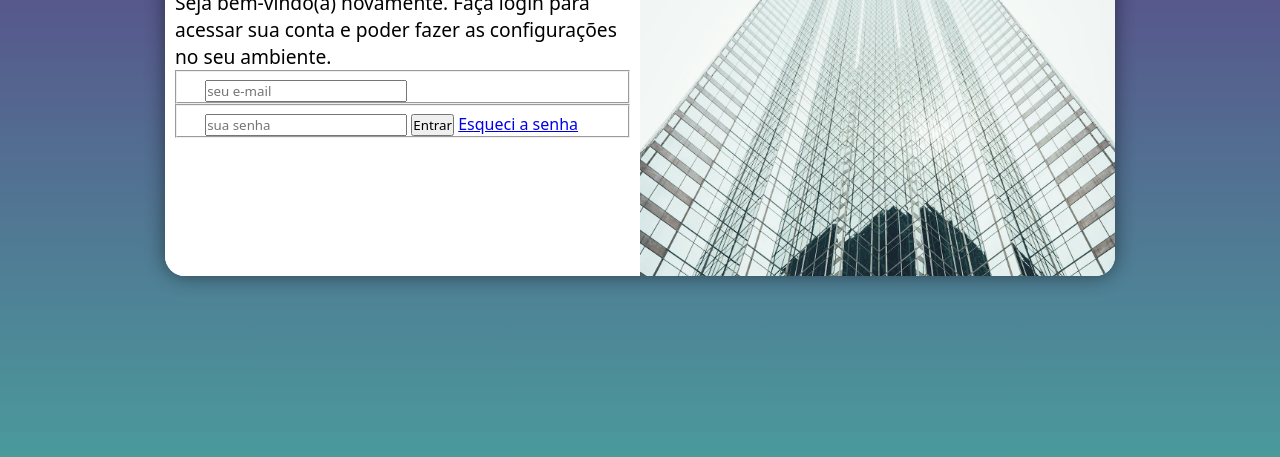
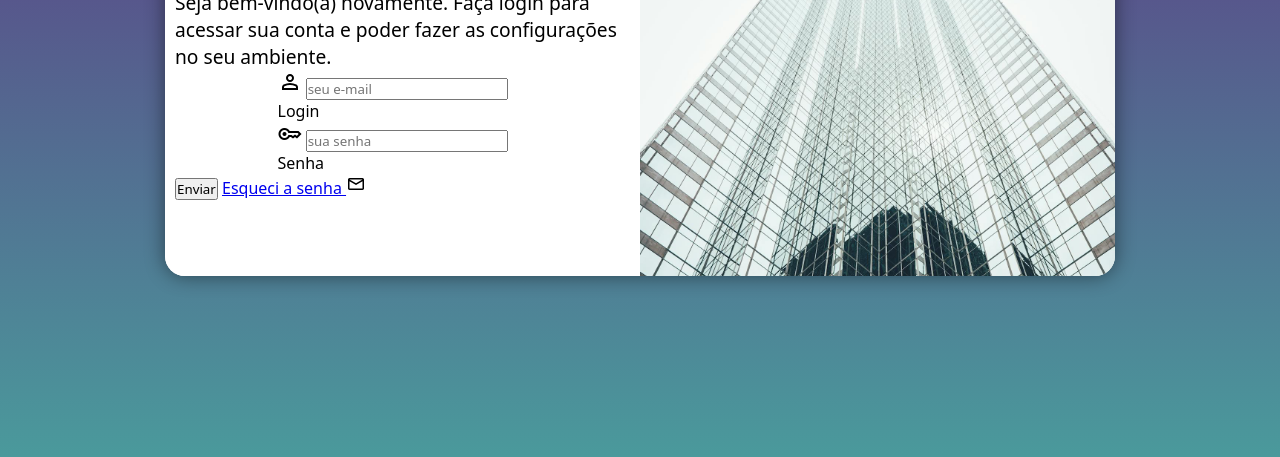
Before and after one commit to JamilyGSS/projeto-login, a plain HTML site: page index.html in a window 1280 px wide. Shown: the part 299-756 px from the top of the page. Drawn offline with nearby package versions, Linux system fonts and the light colour scheme.

Commit message:
mais atualizações

```diff
--- a/index.html
+++ b/index.html
@@ -4,6 +4,7 @@
     <meta charset="UTF-8">
     <meta name="viewport" content="width=device-width, initial-scale=1.0">
     <title>Login</title>
+    <link rel="stylesheet" href="https://fonts.googleapis.com/css2?family=Material+Symbols+Outlined:opsz,wght,FILL,GRAD@20..48,100..700,0..1,-50..200&icon_names=key" />
     <link rel="stylesheet" href="estilos/style.css" >
     <link rel="stylesheet" href="estilos/mediaquery.css" media="all">
 </head>
@@ -16,28 +17,25 @@
             <div id="form">
                 <h1>Login</h1>
                 <p id="texto">Seja bem-vindo(a) novamente. Faça login para acessar sua conta e poder fazer as configurações no seu ambiente.</p>
-                <form action="login.php" method="post">
+                <form action="login.php" method="post" autocomplete="on">
+                    <div class="campo">
+                        <svg xmlns="http://www.w3.org/2000/svg" height="24px" viewBox="0 -960 960 960" width="24px" fill="#000000"><path d="M480-480q-66 0-113-47t-47-113q0-66 47-113t113-47q66 0 113 47t47 113q0 66-47 113t-113 47ZM160-160v-112q0-34 17.5-62.5T224-378q62-31 126-46.5T480-440q66 0 130 15.5T736-378q29 15 46.5 43.5T800-272v112H160Zm80-80h480v-32q0-11-5.5-20T700-306q-54-27-109-40.5T480-360q-56 0-111 13.5T260-306q-9 5-14.5 14t-5.5 20v32Zm240-320q33 0 56.5-23.5T560-640q0-33-23.5-56.5T480-720q-33 0-56.5 23.5T400-640q0 33 23.5 56.5T480-560Zm0-80Zm0 400Z"/></svg>
+                        <input type="email" name="login" id="ilogin" placeholder="seu e-mail" autocomplete="email" required maxlength="30">
+                        <label for="ilogin">Login</label>
+                    </div>
+                    <div class="campo">
+                        <span class="material-symbols-outlined">
+                            key
+                            </span>
+                        <input type="password" name="senha" id="isenha" placeholder="sua senha" autocomplete="current-password" required minlength="6" maxlength="10">
+                        <label for="isenha">Senha</label>
+                    </div>
+                    <input type="submit" value="Enviar">
+                    <a href="esqueci.html" target="_blank">
+                        Esqueci a senha <svg xmlns="http://www.w3.org/2000/svg" height="20px" viewBox="0 -960 960 960" width="20px" fill="#000000"><path d="M168-192q-29.7 0-50.85-21.16Q96-234.32 96-264.04v-432.24Q96-726 117.15-747T168-768h624q29.7 0 50.85 21.16Q864-725.68 864-695.96v432.24Q864-234 842.85-213T792-192H168Zm312-240L168-611v347h624v-347L480-432Zm0-85 312-179H168l312 179Zm-312-94v-85 432-347Z"/></svg>
+                    </a>
+                </form>
 
-                        <fieldset class="info">
-                            <label for="iemail">
-                                <svg xmlns="http://www.w3.org/2000/svg" height="24px" viewBox="0 -960 960 960" width="24px" fill="#FFFFFF"><path d="M480-480q-66 0-113-47t-47-113q0-66 47-113t113-47q66 0 113 47t47 113q0 66-47 113t-113 47ZM160-160v-112q0-34 17.5-62.5T224-378q62-31 126-46.5T480-440q66 0 130 15.5T736-378q29 15 46.5 43.5T800-272v112H160Zm80-80h480v-32q0-11-5.5-20T700-306q-54-27-109-40.5T480-360q-56 0-111 13.5T260-306q-9 5-14.5 14t-5.5 20v32Zm240-320q33 0 56.5-23.5T560-640q0-33-23.5-56.5T480-720q-33 0-56.5 23.5T400-640q0 33 23.5 56.5T480-560Zm0-80Zm0 400Z"/></svg>
-                            </label>
-                            <input class="dados" type="email" name="email" id="iemail" required placeholder="seu e-mail" autocomplete="email">
-                        </fieldset>
-
-                        <fieldset class="info">
-                            <label for="isen">
-                                <svg xmlns="http://www.w3.org/2000/svg" height="24px" viewBox="0 -960 960 960" width="24px" fill="#FFFFFF"><path class="icon" d="M280-400q-33 0-56.5-23.5T200-480q0-33 23.5-56.5T280-560q33 0 56.5 23.5T360-480q0 33-23.5 56.5T280-400Zm0 160q-100 0-170-70T40-480q0-100 70-170t170-70q67 0 121.5 33t86.5 87h352l120 120-180 180-80-60-80 60-85-60h-47q-32 54-86.5 87T280-240Zm0-80q56 0 98.5-34t56.5-86h125l58 41 82-61 71 55 75-75-40-40H435q-14-52-56.5-86T280-640q-66 0-113 47t-47 113q0 66 47 113t113 47Z"/></svg>
-                            </label>
-                            <input class="dados" type="password" name="sen" id="isen" required placeholder="sua senha" autocomplete="current-password">
-                        </fildset>
-
-
-                        <input id="entrar" type="submit" value="Entrar">
-
-
-            </form>
-                <a href="#" target="_blank">Esqueci a senha</a>
             </div>
         </section>
     </main>
```
